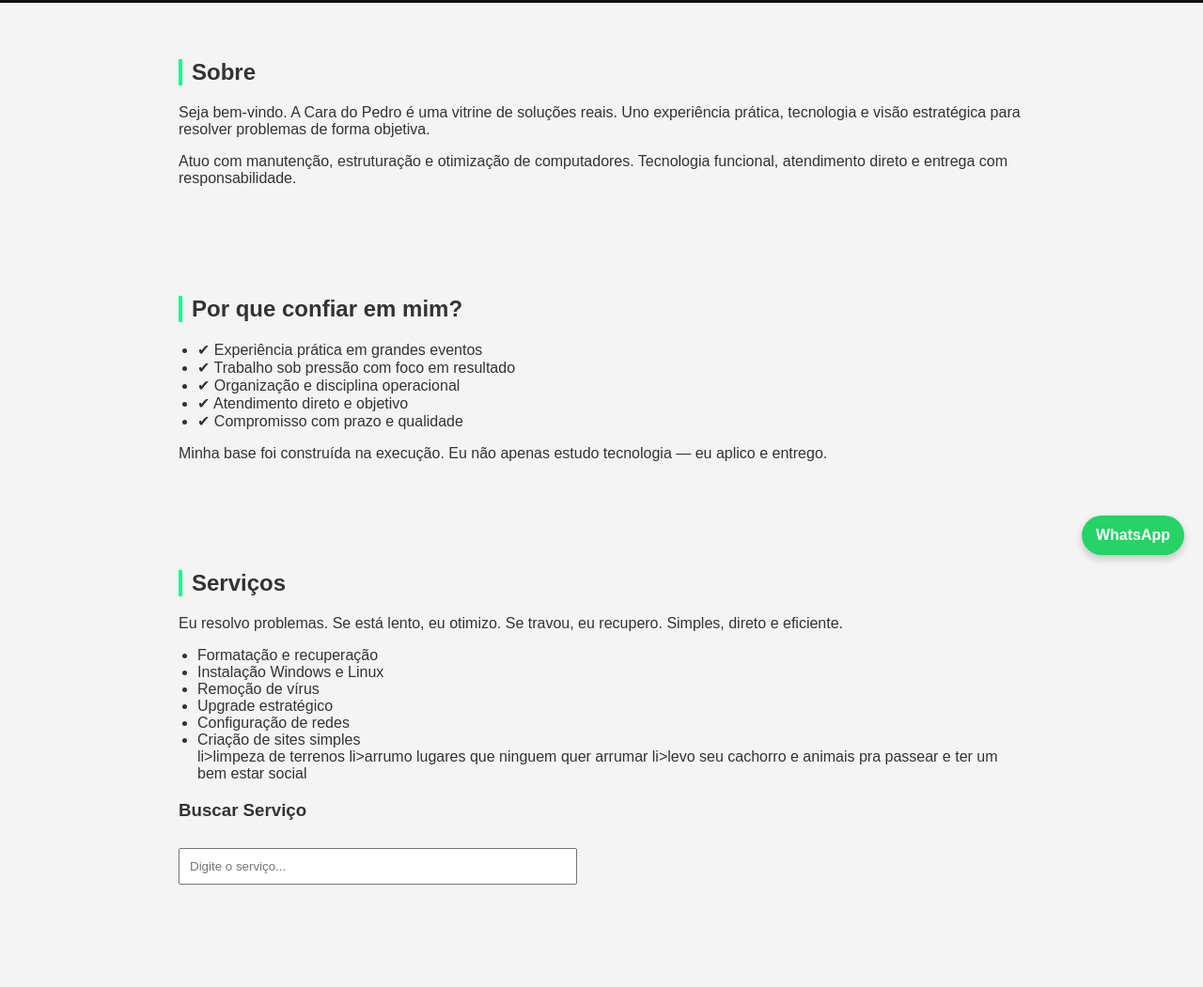
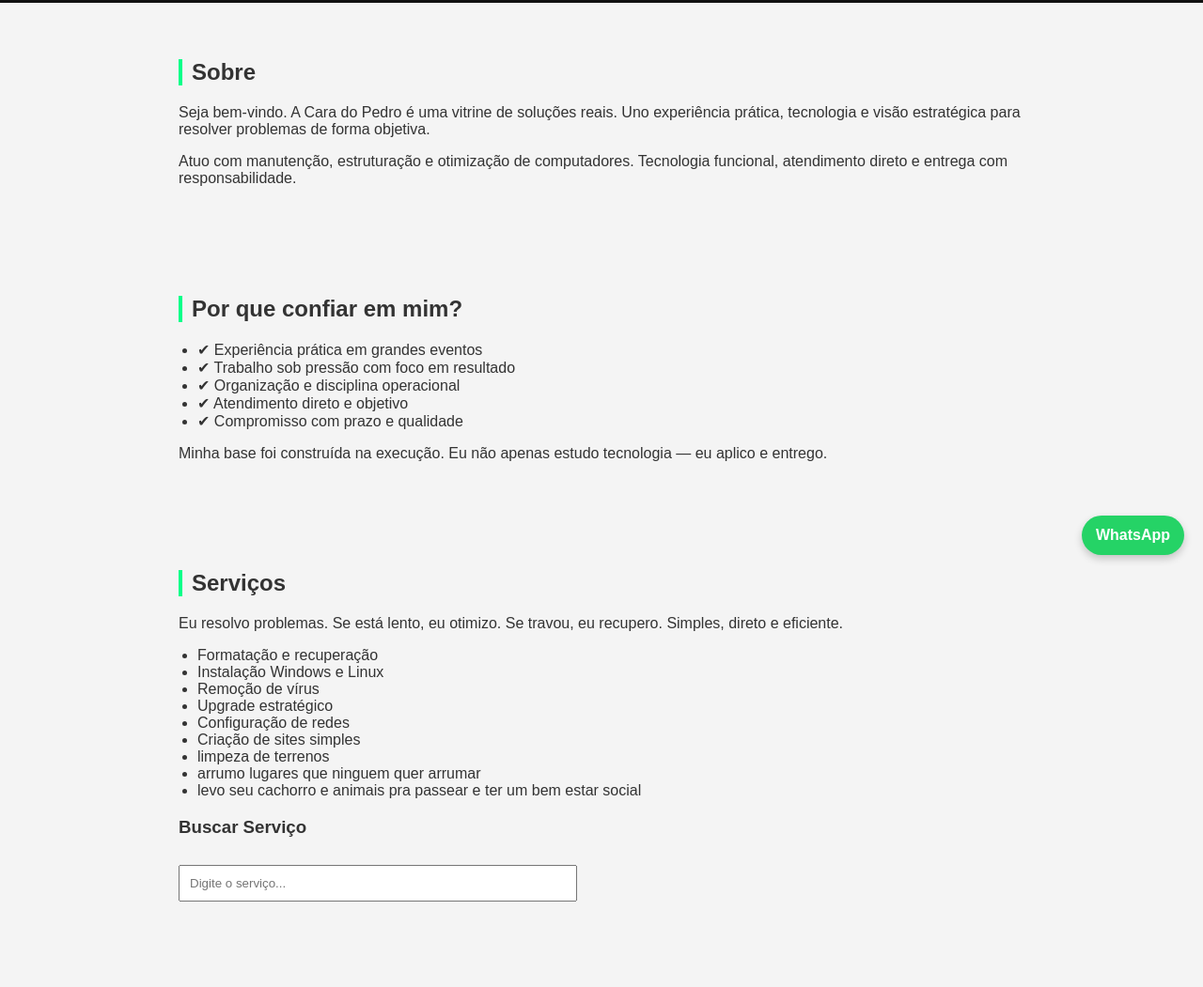
Before and after one commit to GhostSPZL13/a-cara-do-pedro, a plain HTML site: page index.html in a window 1280 px wide. Shown: the part 189-1240 px from the top of the page at 94% size. Drawn offline with Linux system fonts and the light colour scheme.

Commit message:
Update index.html

```diff
--- a/index.html
+++ b/index.html
@@ -137,9 +137,9 @@
         <li>Upgrade estratégico</li>
         <li>Configuração de redes</li>
         <li>Criação de sites simples</li>
-        li>limpeza de terrenos</li>
-        li>arrumo lugares que ninguem quer arrumar</li>
-        li>levo seu cachorro e animais pra passear e ter um bem estar social</li>
+         <li>limpeza de terrenos</li>
+         <li>arrumo lugares que ninguem quer arrumar</li>
+         <li>levo seu cachorro e animais pra passear e ter um bem estar social</li>
     </ul>
 
     <div class="busca-servico">
```
